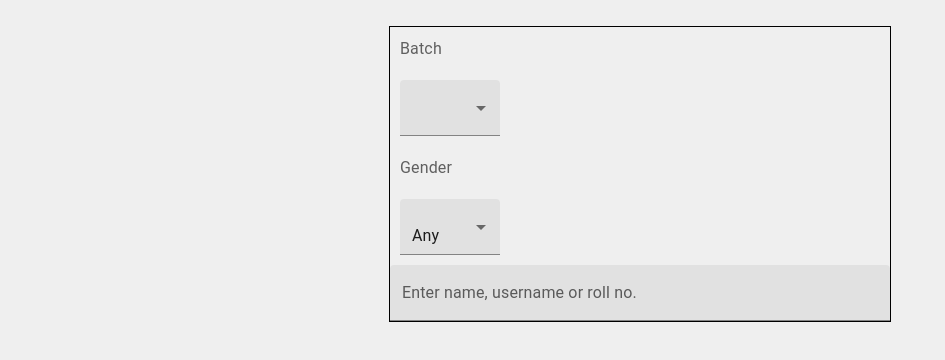
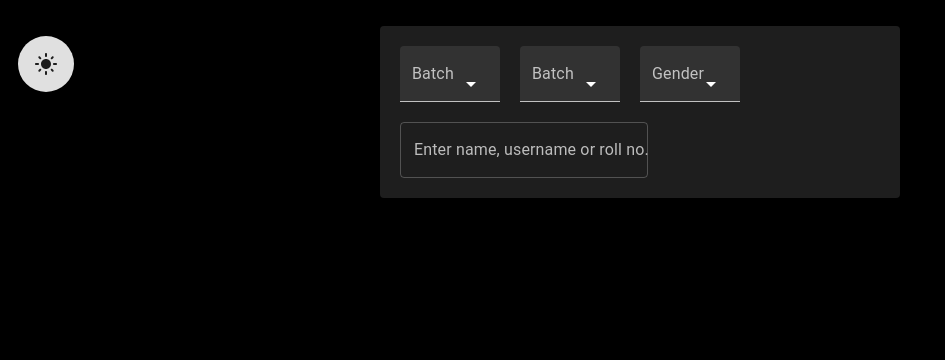
Before and after one commit to DAG100/student-search-revamp, a React (Create React App) app: page / in a window 1280 px wide. Shown: the top 360 px of the page, without its empty margins (0-945 px from the left). Built offline with nearby package versions, Linux system fonts and the light colour scheme.

Commit message:
Added dark mode/light mode button

```diff
--- a/package.json
+++ b/package.json
@@ -5,6 +5,7 @@
   "dependencies": {
     "@emotion/react": "^11.10.5",
     "@emotion/styled": "^11.10.5",
+    "@mui/icons-material": "^5.11.0",
     "@mui/material": "^5.10.17",
     "@testing-library/jest-dom": "^5.16.5",
     "@testing-library/react": "^13.4.0",
--- a/src/App.js
+++ b/src/App.js
@@ -1,34 +1,68 @@
 import Display from "./Display.js";
 import Options from "./Options.js";
-import STUDENTS from "./studdata/merged1.json"
+import STUDENTS from "./studdata/merged1.json";
+import {ThemeProvider,createTheme} from "@mui/material/styles";
+import Fab from "@mui/material/Fab"
 import React, {useState} from "react";
+import {DarkModeSharp, LightModeRounded} from "@mui/icons-material";
 
 
 function App(props) {
 
 	const [students, setStudents] = useState([]);
+	const [darkMode, setDark] = useState(true);
 
 	function sendQuery(query) {
+		console.log(query)
 		setStudents(STUDENTS.filter((st) => {
 			let ret = true;
 			if (query.gender !== "") {
 				ret = ret && (st.g === query.gender);
 			}
 			if (query.text.length > 0)
-				ret = ret && (st.n.includes(query.text));
+				ret = ret && (st.n.toLowerCase().includes(query.text.toLowerCase()));
 
 			return ret;
 		}))
 	}
 
+
 	return (
   	<div>
+  		<ThemeProvider theme={darkMode ?
+			createTheme({
+				palette:{
+					mode: "dark",
+				}
+			})
+			: createTheme({
+
+			})
+  		}>
+  		<Fab
+  			color="default"
+  			style={{
+  				margin:"10px",
+  				position:"fixed"
+  			}}
+  			variant="contained"
+  			onClick={()=>{
+  				setDark(!darkMode);
+  				document.body.style.backgroundColor= darkMode ?
+  					"#efefef"
+  					: "#000";
+  			}}
+  		>{darkMode ?
+  			<LightModeRounded color="background"/>
+  			: <DarkModeSharp color="background"/>}
+  		</Fab>
     	<Options
     		sendQuery={sendQuery}
     	/>
     	<Display
     		toShow={students}
     	/>
+    	</ThemeProvider>
     </div>
   );
 }
--- a/src/Display.js
+++ b/src/Display.js
@@ -12,8 +12,8 @@ function Display(props) {
 	return (
 		<div id="display">
 			{props.toShow.length > 1000 ?
-			<Card>Too many results ({props.toShow.length} results). Please narrow down your search.</Card>
-			: props.toShow.map(el => {
+				<Card>Too many results ({props.toShow.length} results). Please narrow down your search.</Card>
+				: props.toShow.map(el => {
 				return (
 					<Card key={el.i}>
 					Name: {el.n}
--- a/src/Options.js
+++ b/src/Options.js
@@ -1,5 +1,6 @@
 import React, {useState} from "react";
-import {InputLabel, TextField, Select, MenuItem} from "@mui/material"
+import {InputLabel, TextField, Select, MenuItem, Paper, FormControl} from "@mui/material"
+import MultiSelectField from "./msf.js";
 
 
 /* options to include:
@@ -20,26 +21,45 @@ simple option menus: select
 rest: text field
 */
 
+function Options(props) {
+	const [batch, setBatch] = useState([]);
+	const [gender, setGender] = useState("");
+	const [text, setText] = useState("");
+	const [query, setQuery] = useState({
+		gender:"",
+		text:"",
+		batch:[]
+	});
 
 
-function Options(props) {
-	const [batch, setBatch] = useState("");
-	const [gender, setGender] = useState("");
-	const [text, setText] = useState("");
+	return (
+		<Paper className="options">
 
-	function handleTextChange(event) {
-		setText(event.target.value);
-	}
+			<FormControl variant="filled">
+				<InputLabel id="batch-label">Batch</InputLabel>
+				<Select
+					labelId="batch-label"
+					className="field"
+					value={query.batch}
+					multiple
+					onChange={(event) => {
+						setQuery(Object.assign(query,{batch:event.target.value}));
+						props.sendQuery({batch:event.target.value, gender, text});
+					}}
+				>
+					<MenuItem value="20">Y20</MenuItem>
+					<MenuItem value="21">Y21</MenuItem>
+				</Select>
+			</FormControl>
 
-	return (
-		<div className="options">
-			{//Year
-			}
-			<InputLabel>Batch</InputLabel>
+
+			<FormControl variant="filled">
+				<InputLabel id="batch-label">Batch</InputLabel>
 				<Select
-				variant="filled"
+					labelId="batch-label"
 					className="field"
 					value={batch}
+					multiple
 					onChange={(event) => {
 						setBatch(event.target.value);
 						props.sendQuery({batch:event.target.value, gender, text});
@@ -48,13 +68,14 @@ function Options(props) {
 					<MenuItem value="20">Y20</MenuItem>
 					<MenuItem value="21">Y21</MenuItem>
 				</Select>
-			{//Gender
-			}
-			<InputLabel>Gender</InputLabel>
+			</FormControl>
+
+
+			<FormControl variant="filled">
+				<InputLabel id="gender-label">Gender</InputLabel>
 				<Select
-				variant="filled"
-				displayEmpty
 					className="field"
+					labelId="gender-label"
 					value={gender}
 					onChange={(event) => {
 						setGender(event.target.value);
@@ -65,19 +86,21 @@ function Options(props) {
 					<MenuItem value="F">Female</MenuItem>
 					<MenuItem value="M">Male</MenuItem>
 				</Select>
-			{//Text input
-			}
+			</FormControl>
+
+
+			<FormControl variant="filled">
 				<TextField
 					className="field main-text"
 					label="Enter name, username or roll no."
-				variant="filled"
 					value={text}
 					onChange={(event) => {
 						setText(event.target.value);
 						props.sendQuery({batch, gender, text:event.target.value});
 					}}
 				/>
-		</div>);
+			</FormControl>
+		</Paper>);
 }
 
 export default Options;
--- a/src/index.css
+++ b/src/index.css
@@ -1,15 +1,15 @@
 body {
-	background-color:#efefef;
+	background-color:#000;
 }
 
 .options {
 	width: 80%;
 	max-width: 500px;
 	margin: auto;
-	border: 1px solid;
+	padding:10px;
 }
 
-.options > * {
+.options * {
 	margin: 10px;
 
 }
--- /dev/null
+++ b/src/msf.js
@@ -0,0 +1,26 @@
+import {InputLabel, TextField, Select, MenuItem, Paper, FormControl} from "@mui/material";
+import React, {useState} from "react";
+
+export default function MultiSelectField(props) {
+	props.setQuery(Object.assign(props.query,{[props.name]:[]}));
+	return (
+	<FormControl variant="filled">
+		<InputLabel id={`${props.name}-label`}>{props.name[0].toUpperCase() + props.name.slice(1,props.name.length).toLowerCase()}</InputLabel>
+		<Select
+			labelId={`${props.name}-label`}
+			className="field"
+			value={props.query[props.name]}
+			multiple
+			onChange={(event) => {
+				props.setQuery(Object.assign(props.query,{[props.name]:event.target.value}));
+				console.log({[props.name]:event.target.value});
+				props.sendQuery(Object.assign(props.query,{[props.name]:event.target.value}));
+			}}
+		>
+			{props.options.map((el) => (
+				<MenuItem value={el}>{el}</MenuItem>
+			))}
+		</Select>
+	</FormControl>
+	);
+}
```
Also changed, not shown: 1 other file (tests, documents, lock files or other folders). Lines whose indentation alone changed are shown as unchanged.
